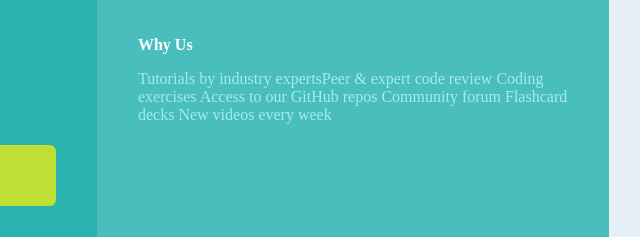
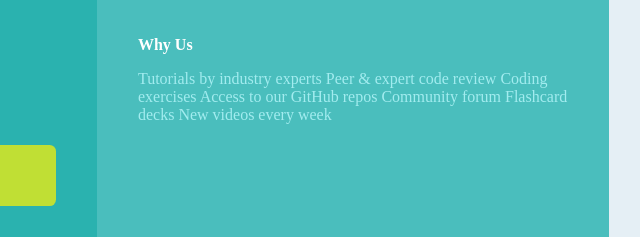
Before and after one commit to NobleSalt/Single-price-grid-component, a plain HTML site: page index.html in a window 1280 px wide. Shown: the part 343-580 px from the top of the page, 543-1183 px from the left. Drawn offline with Linux system fonts and the light colour scheme.

```diff
--- a/index.html
+++ b/index.html
@@ -25,7 +25,7 @@
         <h3 class="top-sub-heading">30-day, hassle-free money back guarantee</h3>
         <p class="top-body">
           Gain access to our full library of tutorials along with expert code
-          reviews.Perfect for any developers who are serious about honing their
+          reviews. Perfect for any developers who are serious about honing their
           skills.
         </p>
       </div>
@@ -45,7 +45,7 @@
         <div class="bottom-right">
           <h2 class="bottom-right-heading">Why Us</h2>
           <p class="bottom-right-body">
-            Tutorials by industry expertsPeer &amp; expert code review Coding
+            Tutorials by industry experts Peer &amp; expert code review Coding
             exercises Access to our GitHub repos Community forum Flashcard decks
             New videos every week
           </p>
```
